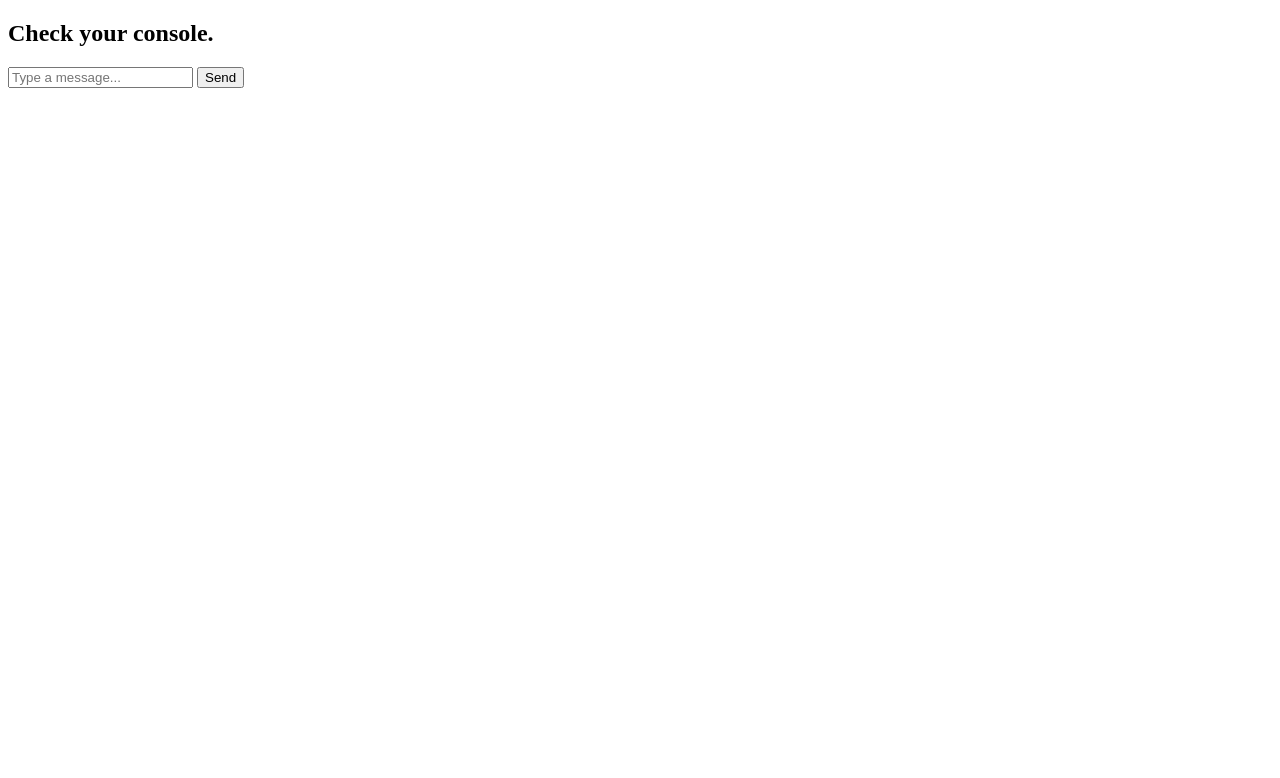
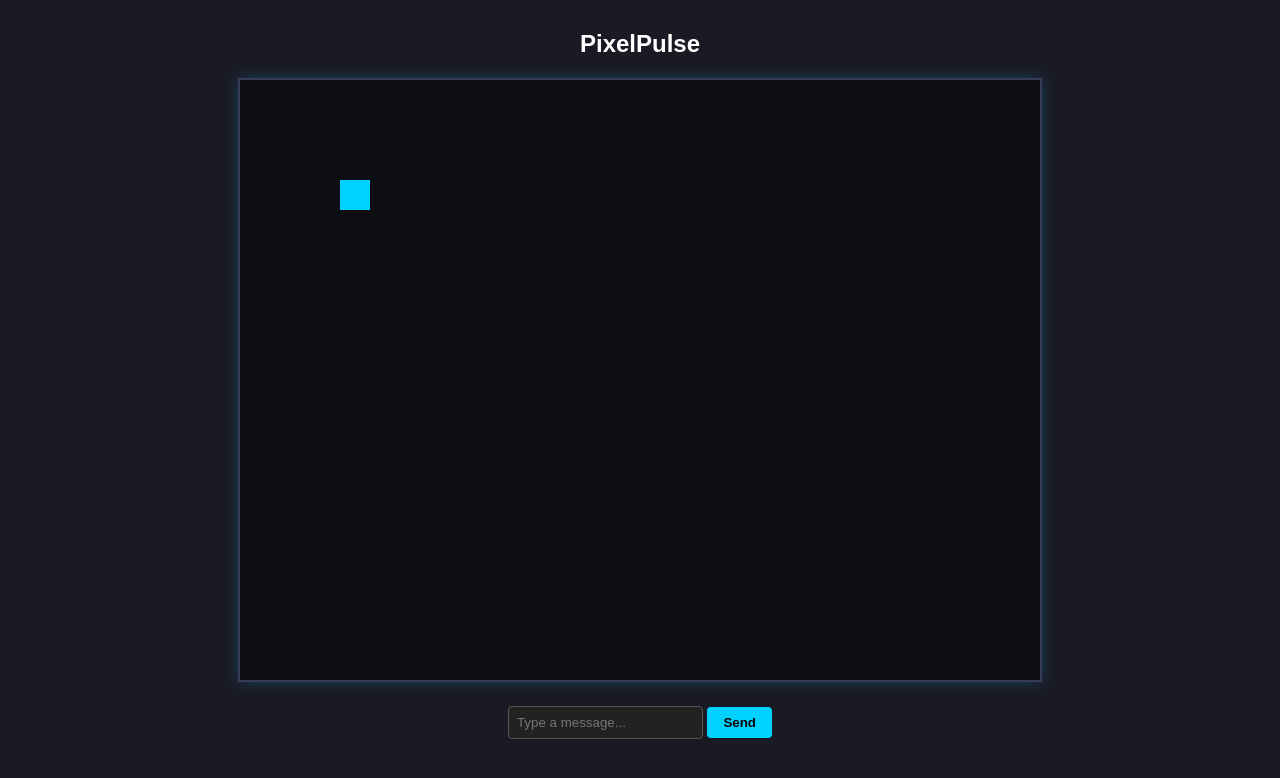
Before and after one commit to JabezJesudasonJena/pixelpulse, a website: page src/public/index.html in a window 1280 px wide. Drawn offline with nearby package versions, Linux system fonts and the light colour scheme; no server answers.

```diff
--- a/src/public/index.html
+++ b/src/public/index.html
@@ -2,33 +2,95 @@
 <html lang="en">
 <head>
     <meta charset="UTF-8">
-    <title>Socket Test</title>
-    <!-- Import the Socket.io client library via CDN -->
+    <title>PixelPulse</title>
     <script src="https://cdnjs.cloudflare.com/ajax/libs/socket.io/4.7.2/socket.io.min.js"></script>
+    <style>
+        body {
+            background-color: #1a1a24;
+            color: white;
+            font-family: sans-serif;
+            text-align: center;
+            margin-top: 30px;
+        }
+        /* Style the canvas so it looks like a game screen */
+        canvas {
+            background-color: #0d0d14;
+            border: 2px solid #3a3a5c;
+            box-shadow: 0 0 15px rgba(0, 210, 255, 0.2);
+            margin-bottom: 20px;
+        }
+        input {
+            padding: 8px;
+            border-radius: 4px;
+            border: 1px solid #555;
+            background: #222;
+            color: white;
+        }
+        button {
+            padding: 8px 16px;
+            background-color: #00d2ff;
+            border: none;
+            border-radius: 4px;
+            color: black;
+            font-weight: bold;
+            cursor: pointer;
+        }
+    </style>
 </head>
 <body>
-    <h2>Check your console.</h2>
-    <input type="text" id="msgInput" placeholder="Type a message...">
-    <button onclick="sendMessage()">Send</button>
+    <h2>PixelPulse</h2>
+
+    <!-- The Game Screen -->
+    <canvas id="gameCanvas" width="800" height="600"></canvas>
+
+    <!-- Keeping your test chat box -->
+    <div>
+        <input type="text" id="msgInput" placeholder="Type a message...">
+        <button onclick="sendMessage()">Send</button>
+    </div>
 
     <script>
-        // Connect to your local server
+        // ==========================================
+        // 1. SOCKET SETUP
+        // ==========================================
         const socket = io("http://localhost:3001");
 
         socket.on("connect", () => {
-            console.log("Connected to server with ID:", socket.id);
+            console.log("Connected to PixelPulse server:", socket.id);
         });
 
-        // Listen for broadcasts from the server
         socket.on("receive_message", (data) => {
             console.log("Broadcast received:", data);
         });
 
-        // Function to emit a message
         function sendMessage() {
             const text = document.getElementById('msgInput').value;
             socket.emit("send_message", { text: text });
         }
+
+        // ==========================================
+        // 2. CANVAS SETUP
+        // ==========================================
+        const canvas = document.getElementById("gameCanvas");
+        const ctx = canvas.getContext("2d"); // The tool we use to draw
+
+        // A simple function to draw a player
+        function drawPlayer(x, y, color) {
+            ctx.fillStyle = color;
+            ctx.fillRect(x, y, 30, 30); // x, y, width, height
+        }
+
+        // The main render function that updates the screen
+        function render() {
+            // 1. Clear the old frame (so shapes don't smear)
+            ctx.clearRect(0, 0, canvas.width, canvas.height);
+
+            // 2. Draw our test player at coordinates (X: 100, Y: 100)
+            drawPlayer(100, 100, "#00d2ff");
+        }
+
+        // Call render once to draw the initial screen
+        render();
     </script>
 </body>
 </html>
```
Also changed, not shown: src/index.mjs (+8 -14 lines).
